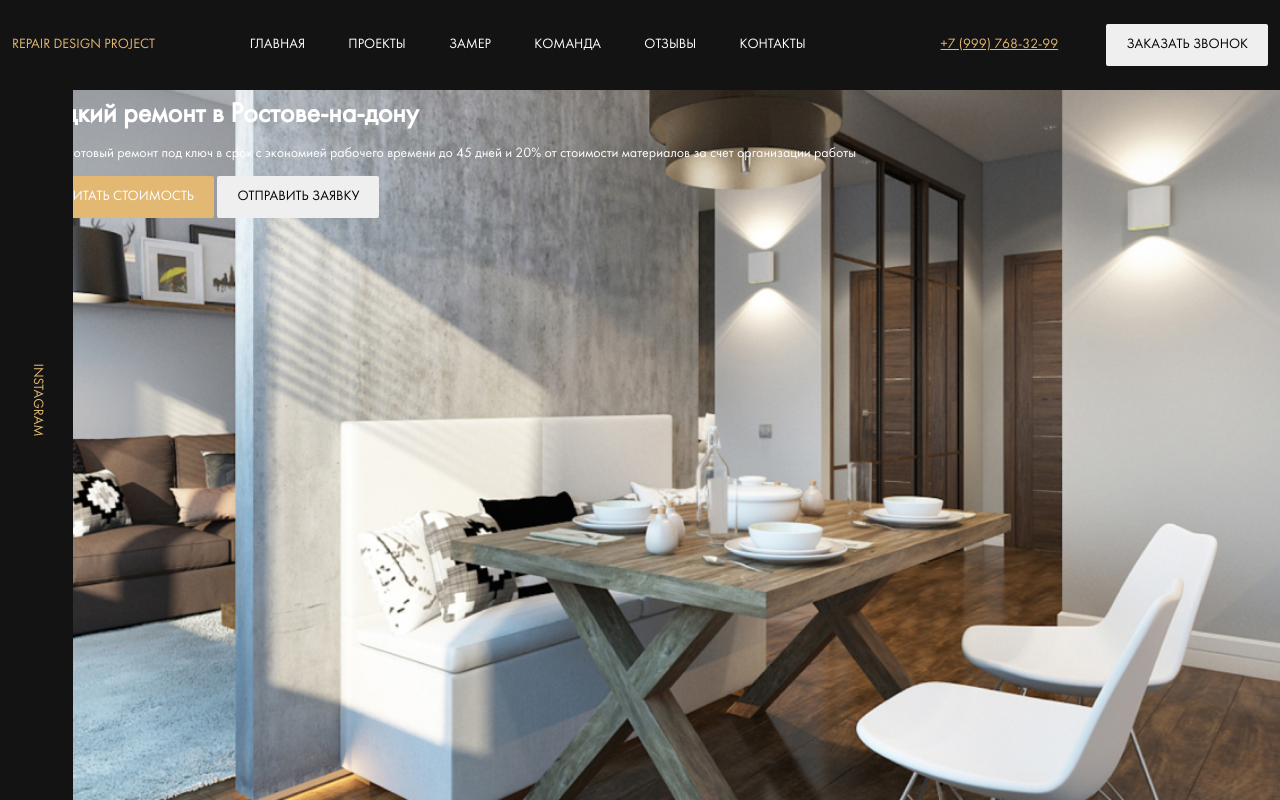
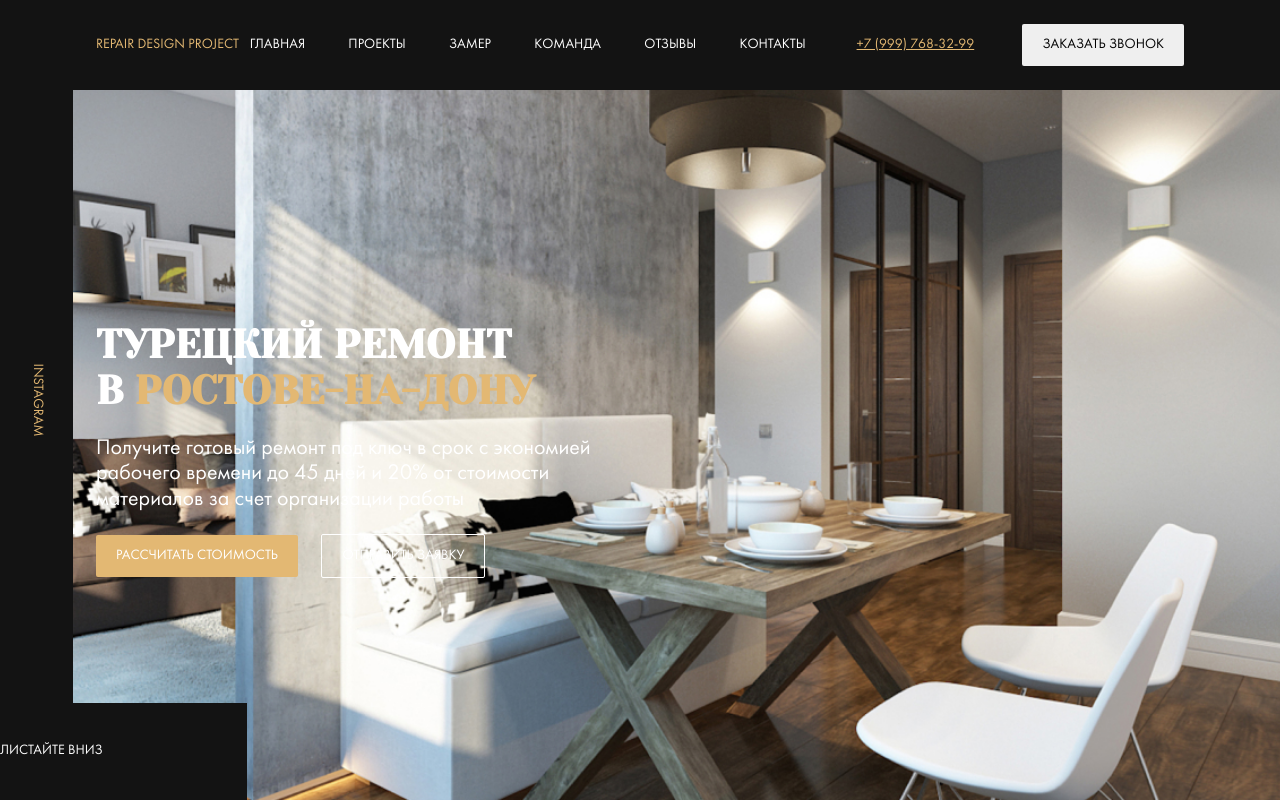
Before and after one commit to NeoJiDaNo/gpm, a plain HTML site: page index.html in a window 1280 px wide. Drawn offline with Linux system fonts and the light colour scheme; files whose address does not match are found by name; a web font is replaced by a local one.

Commit message:
lesson 7

```diff
--- a/index.html
+++ b/index.html
@@ -4,6 +4,9 @@
     <meta charset="UTF-8">
     <meta http-equiv="X-UA-Compatible" content="IE=edge">
     <meta name="viewport" content="width=device-width, initial-scale=1.0">
+    <link rel="preconnect" href="https://fonts.googleapis.com">
+    <link rel="preconnect" href="https://fonts.gstatic.com" crossorigin>
+    <link href="https://fonts.googleapis.com/css2?family=Yeseva+One&display=swap" rel="stylesheet">
     <link rel="stylesheet" href="css/style.css">
     <title>Repair Design Project</title>
 </head>
@@ -34,16 +37,17 @@
             <div class="instagram hero__instagram">
                 <a href="#" class="instagram--link">Instagram</a>
             </div>
+            <div class="container">
             <div class="hero__content">
-                <div class="container">
-                    <h1 class="title hero__title">Турецкий ремонт в Ростове-на-дону</h1>
+                    <h1 class="title hero__title">Турецкий ремонт в&nbsp;<span class="title--primary">Ростове-на-дону</span></h1>
                     <p class="hero__text">Получите готовый ремонт под ключ в срок с экономией рабочего времени до 45 дней и 20% от стоимости материалов за счет организации работы</p>
                     <button class="button hero__button button--primary">Рассчитать стоимость</button>
                     <button class="button hero__button button--outline">Отправить заявку</button>
                 </div>
-                <!-- /.container -->
+                <!-- /.hero__content -->
             </div>
-            <!-- /.hero__content -->
+            <!-- /.container -->
+            <a href="#" class="hero__scroll-down">листайте вниз</a>
         </section>
         <!-- /.hero -->
     </main>
--- a/sass/_grid.sass
+++ b/sass/_grid.sass
@@ -1,3 +1,4 @@
 .container
+    width: 85%
     max-width: 1256px
     margin: 0 auto
--- a/sass/_interface.sass
+++ b/sass/_interface.sass
@@ -6,3 +6,7 @@
     &--primary
         background-color: $primary
         color: $light
+    &--outline
+        border: 1px solid $light
+        background-color: transparent
+        color: $light
--- a/sass/templates/_hero.sass
+++ b/sass/templates/_hero.sass
@@ -1,5 +1,8 @@
 .hero
     position: relative
+    display: flex
+    flex-direction: column
+    justify-content: center
     background: $dark url('../img/hero.jpg') no-repeat center / cover
     height: 100vh
     color: $light
@@ -10,6 +13,26 @@
         top: 0
         max-width: 80px
         height: 100%
+    &__scroll-down
+        display: flex
+        justify-content: space-between
+        align-items: center
+        text-transform: uppercase
+        color: $light
+        text-decoration: none
+        background-color: $dark
+        position: absolute
+        left: 0
+        bottom: 0
+        min-width: 247px
+        min-height: 97px
+    &__text
+        max-width: 500px
+        font-size: 22px
+    &__content
+        max-width: 670px
+    &__button
+        margin-right: 20px
 .instagram
     background-color: $dark
     display: flex
@@ -22,3 +45,8 @@
         transform: rotate(90deg)
 .title
     margin: 0
+    font-family: 'Yeseva One', cursive
+    text-transform: uppercase
+    font-size: 40px
+    &--primary
+        color: $primary
```
Also changed, not shown: css/style.css, 1 other file.
